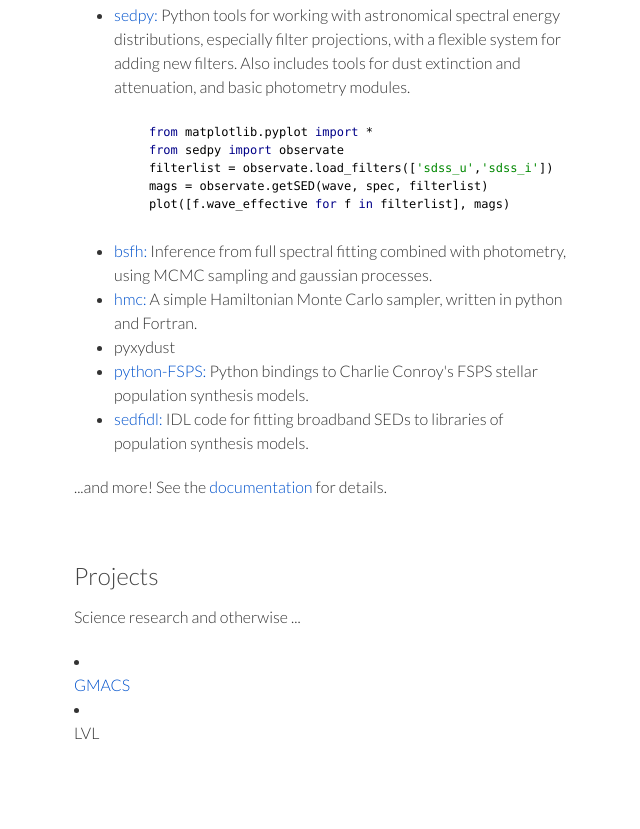
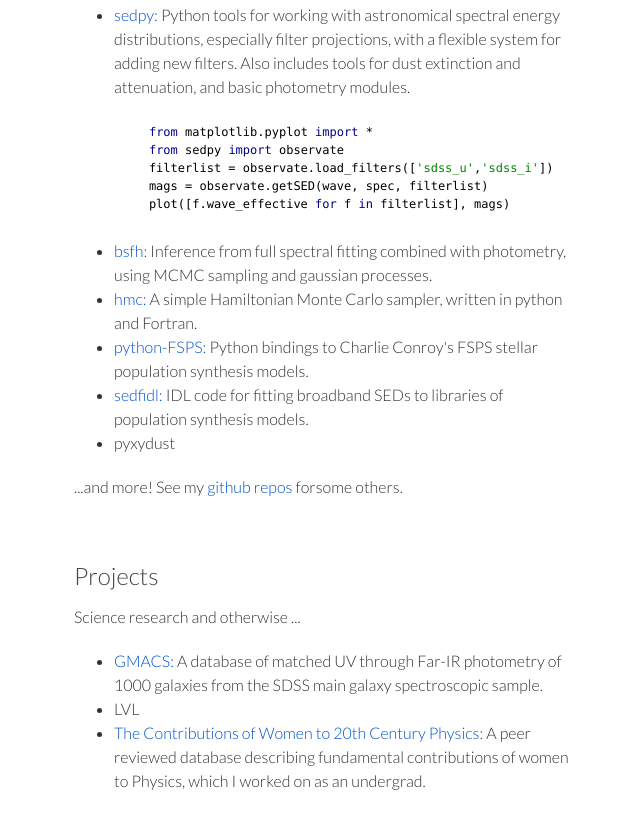
Before and after one commit to bd-j/bd-j.github.io, a plain HTML site: page index.html in a window 1280 px wide. Shown: the part 825-1654 px from the top of the page, without its empty margins (446-1086 px from the left). Drawn offline with Linux system fonts and the light colour scheme.

Commit message:
add CWP to projects

```diff
--- a/index.html
+++ b/index.html
@@ -95,13 +95,6 @@
                     in python and Fortran.
                   </div>
                 </li>
-
-                <li>
-                  <div class="ftext">
-		    pyxydust
-                  </div>
-                </li>
-
                 <li>
                   <div class="ftext">
 		    <a href="http://dan.iel.fm/python-fsps/current/">python-FSPS:</a>
@@ -116,11 +109,17 @@
                     of population synthesis models.
                   </div>
                 </li>
+                <li>
+                  <div class="ftext">
+		    pyxydust
+                  </div>
+                </li>
+
 	      </ul>
 	    </p>
 	    <p>
-             ...and more! See the <a href="http://github.com/bd-j">
-             documentation</a> for details.
+             ...and more! See my <a href="http://github.com/bd-j">
+             github repos</a> forsome others.
             </p>
 
 	    <h2 id="projects">Projects</h2>
@@ -129,18 +128,32 @@
 	    </p>
        <!-- <h2>Collaborations</h2> -->
 	    <p>
+	      <ul>
                 <li>
                   <div class="ftext">
 		    <a href="http://user.astro.columbia.edu/~bjohnson/GMACS/catalogs.html">
-		    GMACS
-		    </a>
+		    GMACS:
+		    </a> A database of matched UV through Far-IR
+	            photometry of 1000 galaxies from the SDSS main galaxy
+	            spectroscopic sample.
                   </div>
                 </li>
                 <li>
                   <div class="ftext">
 		    LVL
                   </div>
-                </li>
+		</li>
+		<li>
+                  <div class="ftext">
+		  <a href="http://cwp.library.ucla.edu">
+		  The Contributions of Women to 20th Century Physics:
+		  </a> A peer reviewed database describing fundamental
+	               contributions of women to Physics, which I
+		       worked on as an undergrad.
+                  </div>
+		  </li>
+
+
 	      </ul>
 	    </p>
       </section>
```
